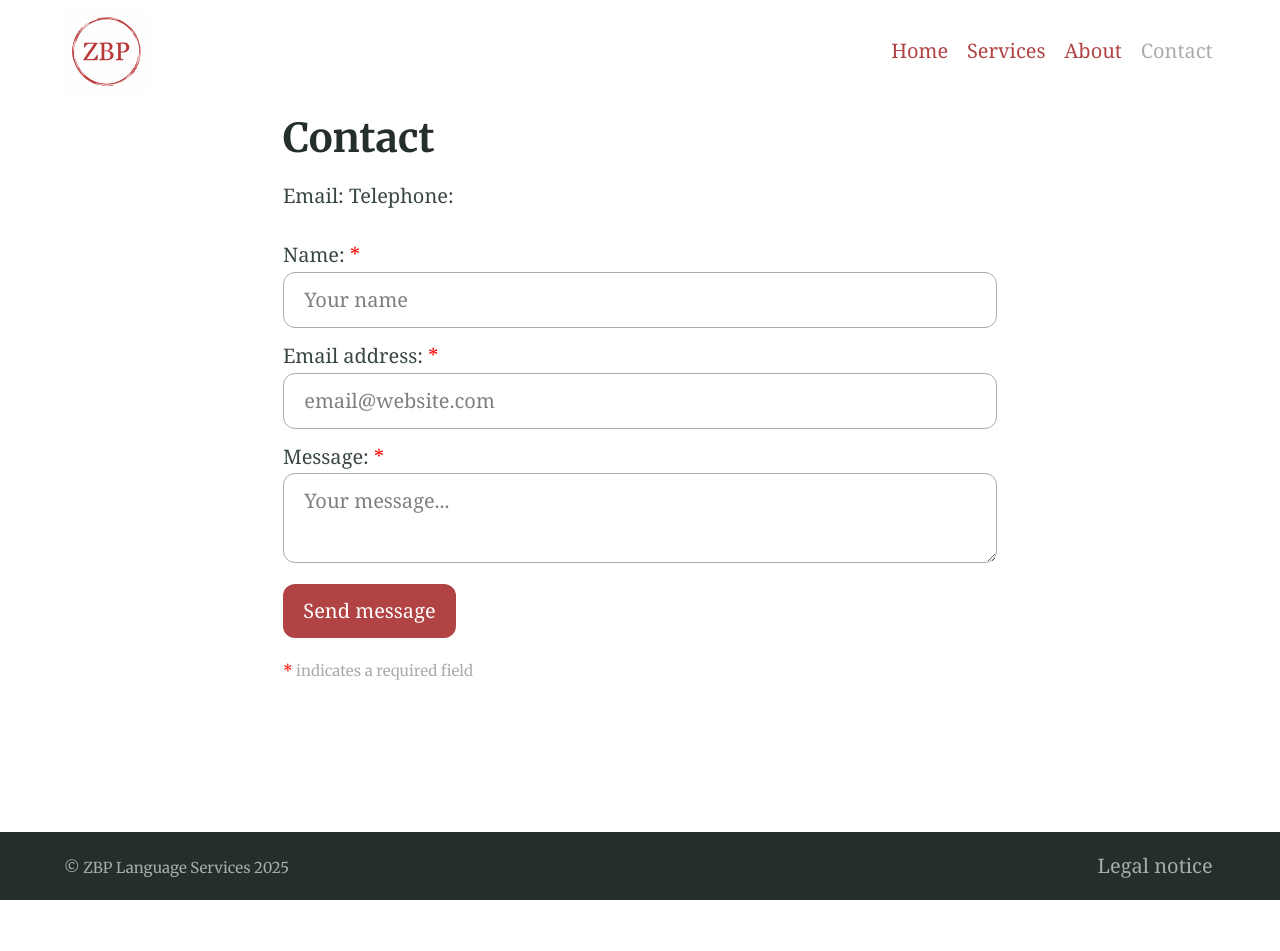
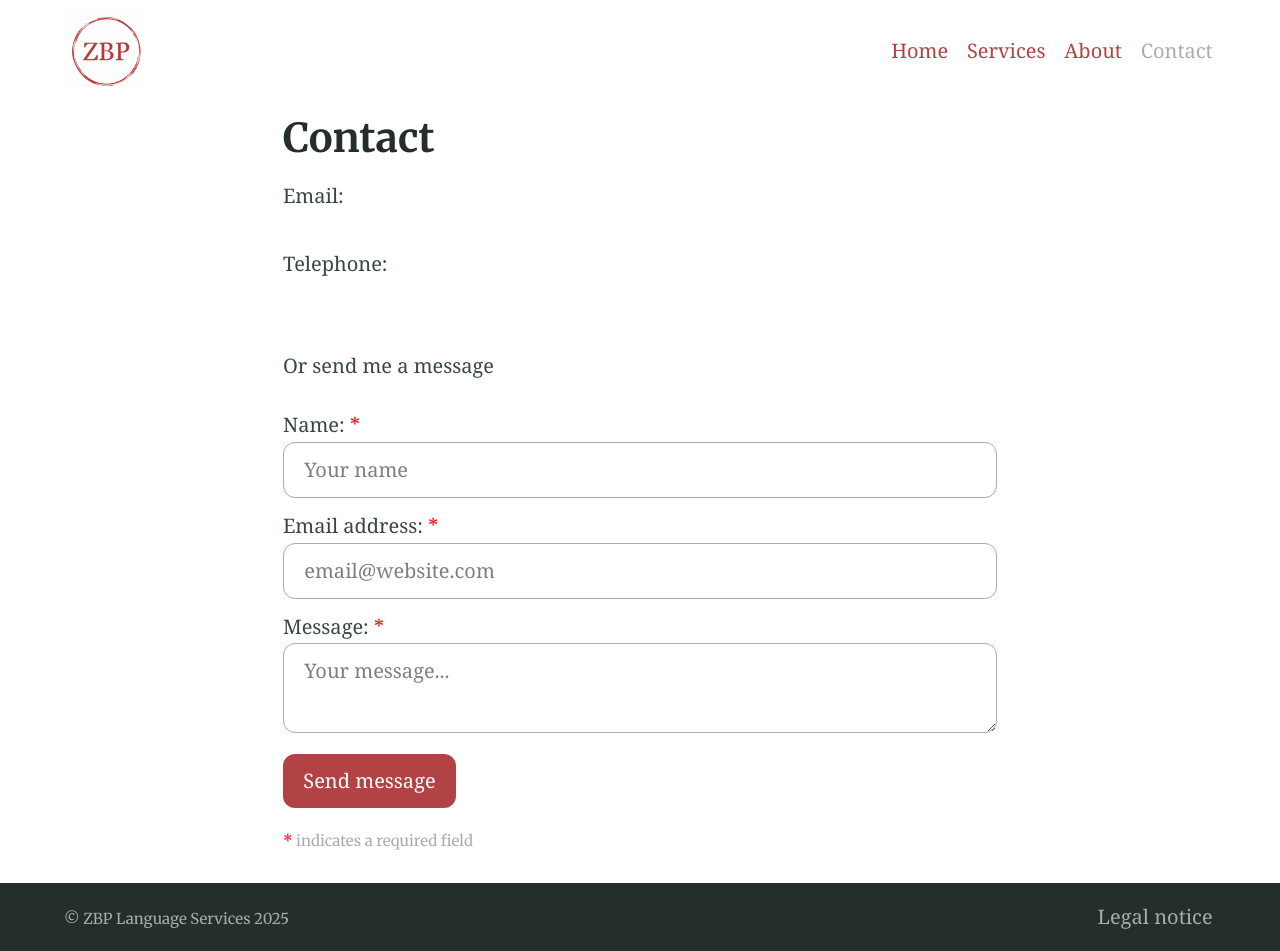
Before and after one commit to Website-2/certified.zbp-language-services.github.io, a Jekyll site: the page built from contact 2.md, in a window 1280 px wide. Built offline with Jekyll 4.4.1, drawn with Linux system fonts in a browser that asks for light colours; before the commit the page ends 900 px from its top, so only the background shows below that.

```diff
--- a/contact 2.md
+++ b/contact 2.md
@@ -6,7 +6,9 @@ indexing: false
 sitemap: false
 ---
 
-Email:
-Telephone:
+Email: <br><br>
+Telephone: <br><br>
+
+Or send me a message
 
 {% include contact-form.html %}
```
